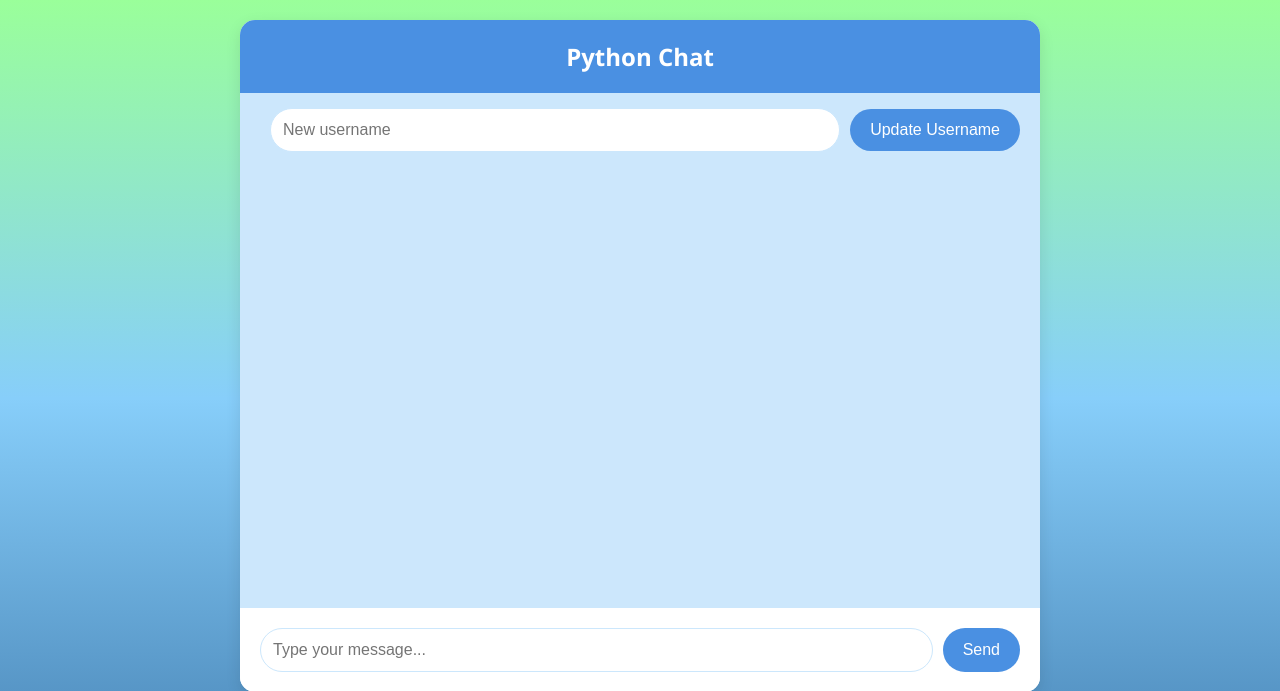
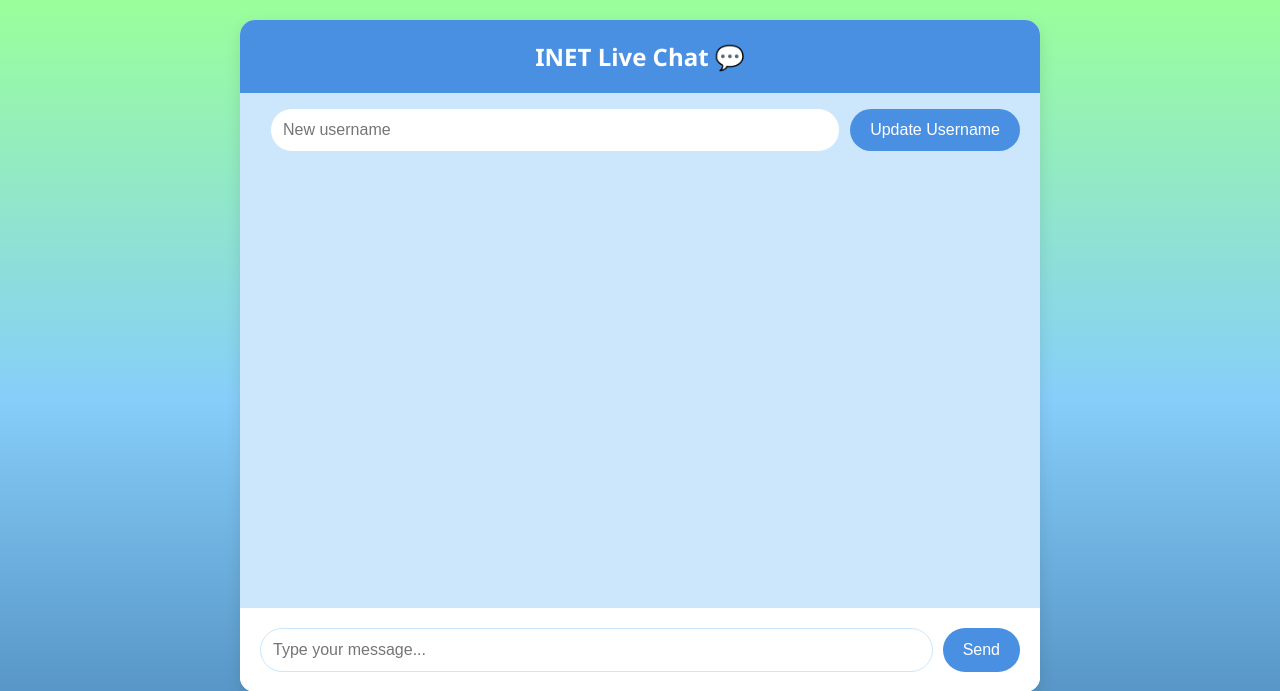
Before and after one commit to amzooon/INET_Chat_App, a Flask app: page / in a window 1280 px wide. Shown: the top 691 px of the page. Run offline with Flask 3, Linux system fonts and the light colour scheme; some libraries are stand-ins or nearby versions.

Commit message:
Update index.html

```diff
--- a/templates/index.html
+++ b/templates/index.html
@@ -166,7 +166,7 @@
 	</head>
 	<body>
 		<div class="chat-container">
-			<div class="chat-header">Python Chat</div>
+			<div class="chat-header">INET Live Chat 💬</div>
 			<div class="username-container">
 				<span id="current-username"></span>
 				<input type="text" id="username-input" placeholder="New username" />
```
